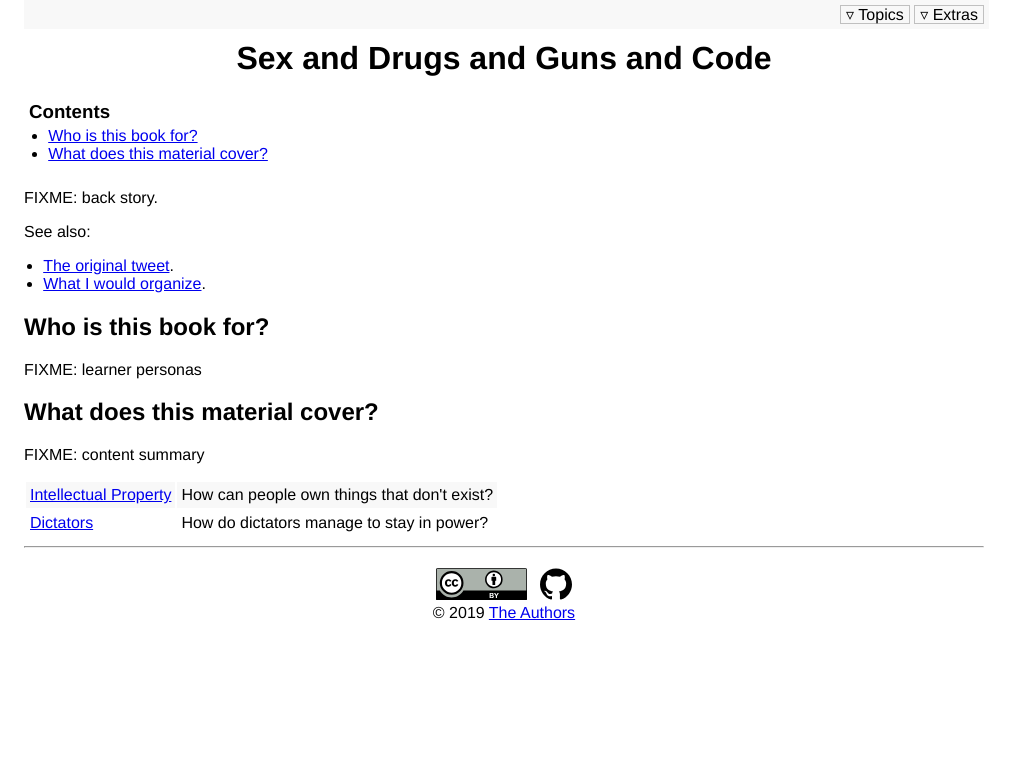
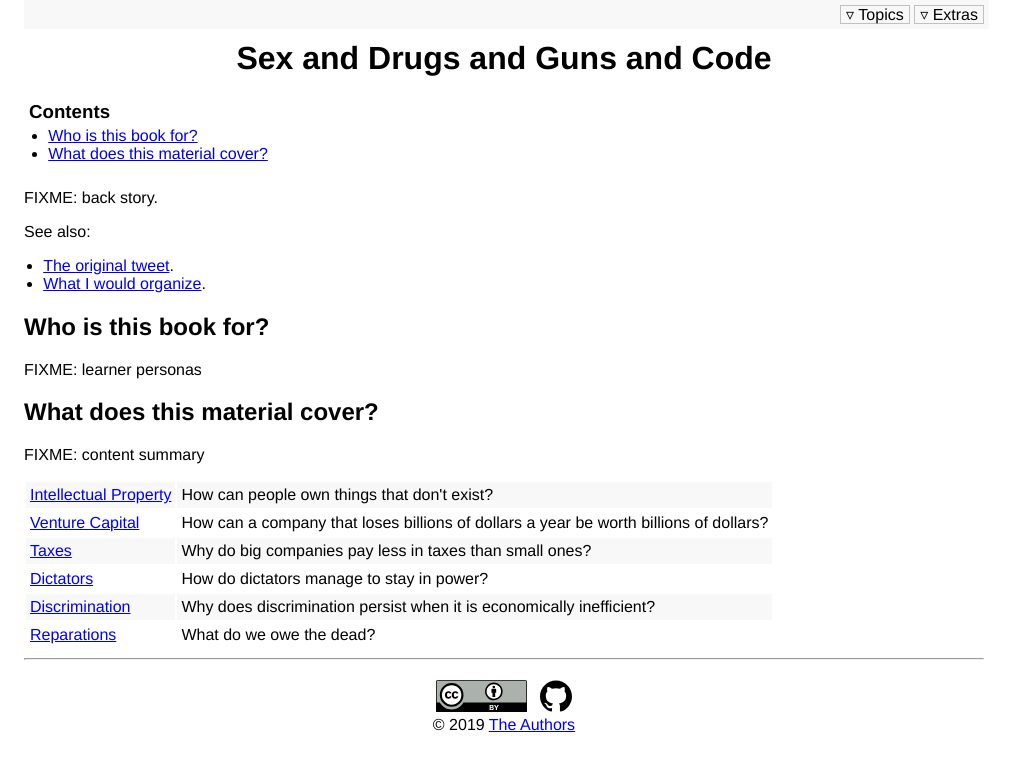
Before and after one commit to rgaiacs/sdgc, a Jekyll site: the page built from index.md, in a window 1280 px wide. Shown: the top 771 px of the page, without its empty margins (0-1023 px from the left). Built offline with Jekyll 4.4.1, drawn with Linux system fonts in a browser that asks for light colours.

Commit message:
More topics

```diff
--- a/_config.yml
+++ b/_config.yml
@@ -10,9 +10,21 @@ topics:
 - name: "Intellectual Property"
   link: "/ip/"
   lede: "How can people own things that don't exist?"
+- name: "Venture Capital"
+  link: "/vc/"
+  lede: "How can a company that loses billions of dollars a year be worth billions of dollars?"
+- name: "Taxes"
+  link: "/taxes/"
+  lede: "Why do big companies pay less in taxes than small ones?"
 - name: "Dictators"
   link: "/dictators/"
   lede: "How do dictators manage to stay in power?"
+- name: "Discrimination"
+  link: "/discrimination/"
+  lede: "Why does discrimination persist when it is economically inefficient?"
+- name: "Reparations"
+  link: "/reparations/"
+  lede: "What do we owe the dead?"
 
 # Extra files.
 extras:
```
Also changed, not shown: discrimination.md (added, +7 -0 lines), reparations.md (added, +7 -0 lines), taxes.md (added, +7 -0 lines), vc.md (added, +7 -0 lines).
